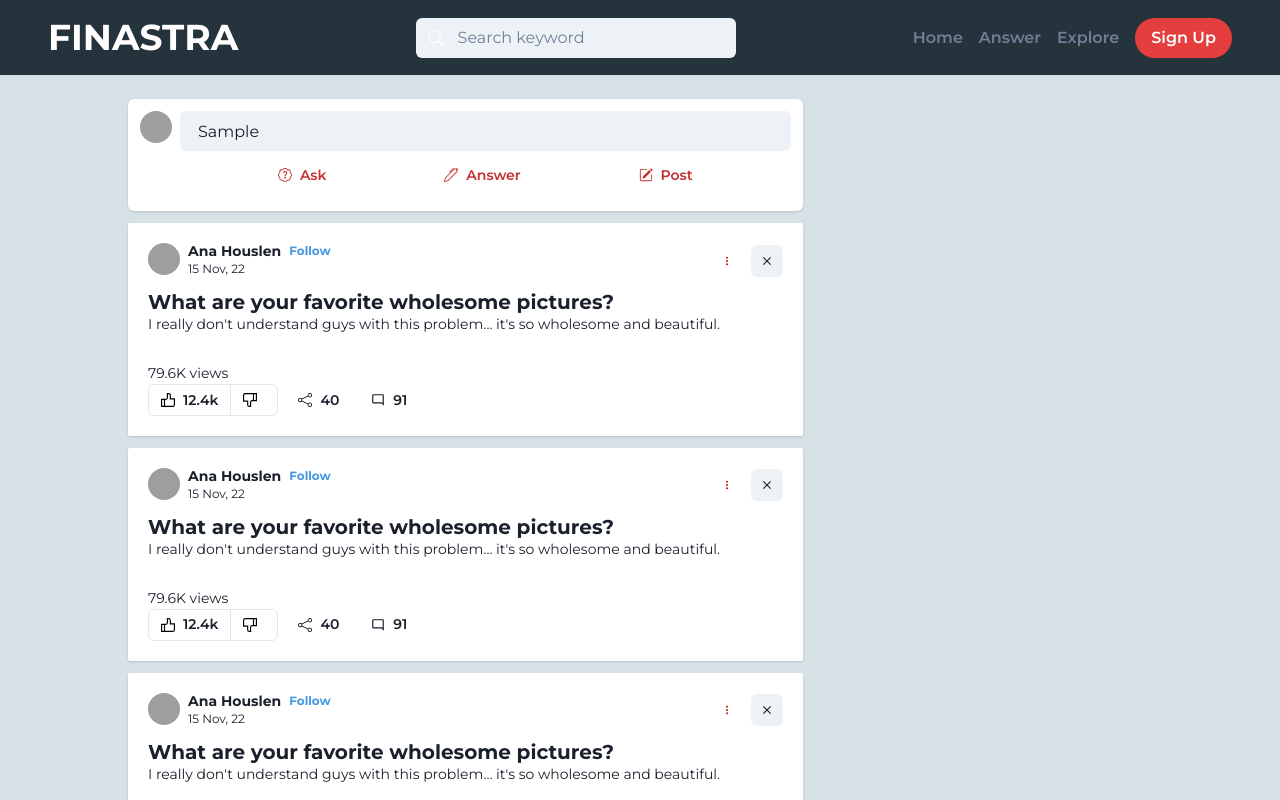
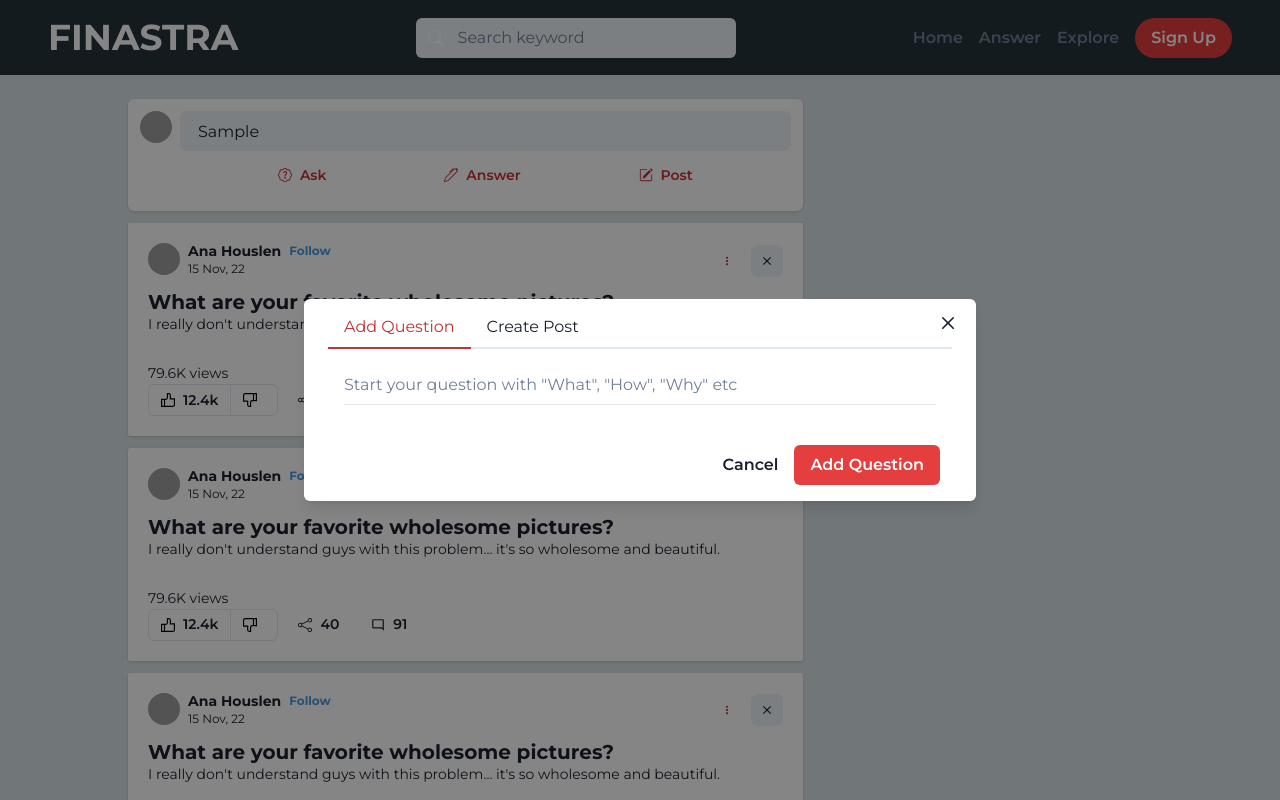
Before and after one commit to Aman7400/finastra-web, a React (Create React App) app: page / in a window 1280 px wide. Both pictures are taken after typing "Sample" into the empty fields and a click on the button "Post". Shown: the top 800 px of the page. Built offline with nearby package versions, Linux system fonts and the light colour scheme; grey boxes are pictures that could not be loaded.

Commit message:
Update Home.js
POST Creation Modal

```diff
--- a/src/pages/Home.js
+++ b/src/pages/Home.js
@@ -1,4 +1,4 @@
-import { Avatar, Box, Button, ButtonGroup, Card, CardBody, CardFooter, CardHeader, Container, Grid, GridItem, Heading, HStack, IconButton, Input, Menu, MenuButton, MenuItem, MenuList, Text } from '@chakra-ui/react'
+import { Avatar, Box, Button, ButtonGroup, Card, CardBody, CardFooter, CardHeader, Container, Grid, GridItem, Heading, HStack, IconButton, Input, Menu, MenuButton, MenuItem, MenuList, Modal, ModalBody, ModalCloseButton, ModalContent, ModalFooter, ModalOverlay, Tab, TabList, TabPanel, TabPanels, Tabs, Text, Textarea } from '@chakra-ui/react'
 import React from 'react'
 import { BsPatchQuestion, BsPen, BsPencilSquare, BsShare, BsBookmark } from "react-icons/bs"
 import { Link } from 'react-router-dom';
@@ -16,22 +16,66 @@ const Home = () => {
     setAllFeeds(prev => prev.filter((feed, i) => i !== id))
   }
 
+  const [createContentTab, setCreateContentTab] = React.useState(0);
+  const [showCreateModal, setShowCreateModal] = React.useState(false);
+
+  const handleCreate = (type) => {
+    if (type === "post") {
+      setCreateContentTab(1)
+    }
+    setCreateContentTab(0)
+    setShowCreateModal(true);
+
+  }
+
   return (
     <Container bgColor={"#D7E2E7"} p={6} minH={"100vh"} maxW={"100%"}>
       {/* Feed */}
       <Grid mx={"auto"} maxW={"container.lg"} templateColumns='repeat(3, 1fr)' gap={6}>
         <GridItem colSpan={2} >
-          <AskOrShareInput />
+          <AskOrShareInput handleCreate={handleCreate} />
           {
             allFeeds.map((feed, i) => <FeedCard onPressStop={handleStopSeeingThis} feed={feed} key={i} />)
           }
         </GridItem>
       </Grid>
+      <Modal isOpen={showCreateModal} size="2xl" isCentered onClose={() => setShowCreateModal(false)}>
+        <ModalOverlay />
+        <ModalContent>
+          <ModalCloseButton />
+          <ModalBody>
+            <Tabs colorScheme="red" index={createContentTab}>
+              <TabList>
+                <Tab onClick={() => setCreateContentTab(0)}>Add Question</Tab>
+                <Tab onClick={() => setCreateContentTab(1)}>Create Post</Tab>
+              </TabList>
+              <TabPanels>
+                <TabPanel>
+                  <Input variant={"flushed"} placeholder={`Start your question with "What", "How", "Why" etc `} />
+                </TabPanel>
+                <TabPanel>
+                  <Textarea placeholder='Say something...' />
+                </TabPanel>
+              </TabPanels>
+            </Tabs>
+
+          </ModalBody>
+
+          <ModalFooter>
+
+            <Button variant='ghost' onClick={() => setShowCreateModal(false)}>Cancel</Button>
+            <Button colorScheme='red' mr={3} >
+              {createContentTab === 0 ? "Add Question" : "Post"}
+            </Button>
+          </ModalFooter>
+        </ModalContent>
+      </Modal>
+
     </Container>
   )
 }
 
-function AskOrShareInput() {
+function AskOrShareInput({ handleCreate }) {
   return (
     <Card bgColor="white">
       <CardBody p="3">
@@ -41,9 +85,9 @@ function AskOrShareInput() {
             <Input variant={"filled"} placeholder="What do you want to ask or share?" />
             {/* CTA's */}
             <HStack my={2} justifyContent="space-evenly">
-              <Button size="sm" variant={"ghost"} colorScheme="red" leftIcon={<BsPatchQuestion />}>Ask</Button>
-              <Button size="sm" variant={"ghost"} colorScheme="red" leftIcon={<BsPen />}>Answer</Button>
-              <Button size="sm" variant={"ghost"} colorScheme="red" leftIcon={<BsPencilSquare />}>Post</Button>
+              <Button size="sm" onClick={() => handleCreate("ask")} variant={"ghost"} colorScheme="red" leftIcon={<BsPatchQuestion />}>Ask</Button>
+              <Link to="/answer"><Button size="sm" variant={"ghost"} colorScheme="red" leftIcon={<BsPen />}>Answer</Button></Link>
+              <Button size="sm" onClick={() => handleCreate("post")} variant={"ghost"} colorScheme="red" leftIcon={<BsPencilSquare />}>Post</Button>
             </HStack>
           </Box>
         </HStack>
@@ -52,7 +96,7 @@ function AskOrShareInput() {
   )
 }
 
-function FeedCard({ feed,onPressStop }) {
+function FeedCard({ feed, onPressStop }) {
   return (
 
     <Card bgColor="white" my={3} rounded="sm">
@@ -63,7 +107,7 @@ function FeedCard({ feed,onPressStop }) {
   )
 }
 
-function FeedCardHeader({feed,onPressStop}) {
+function FeedCardHeader({ feed, onPressStop }) {
   const date = format(new Date(), 'dd MMM, yy')
   return (
     <CardHeader pb={1}>
```
